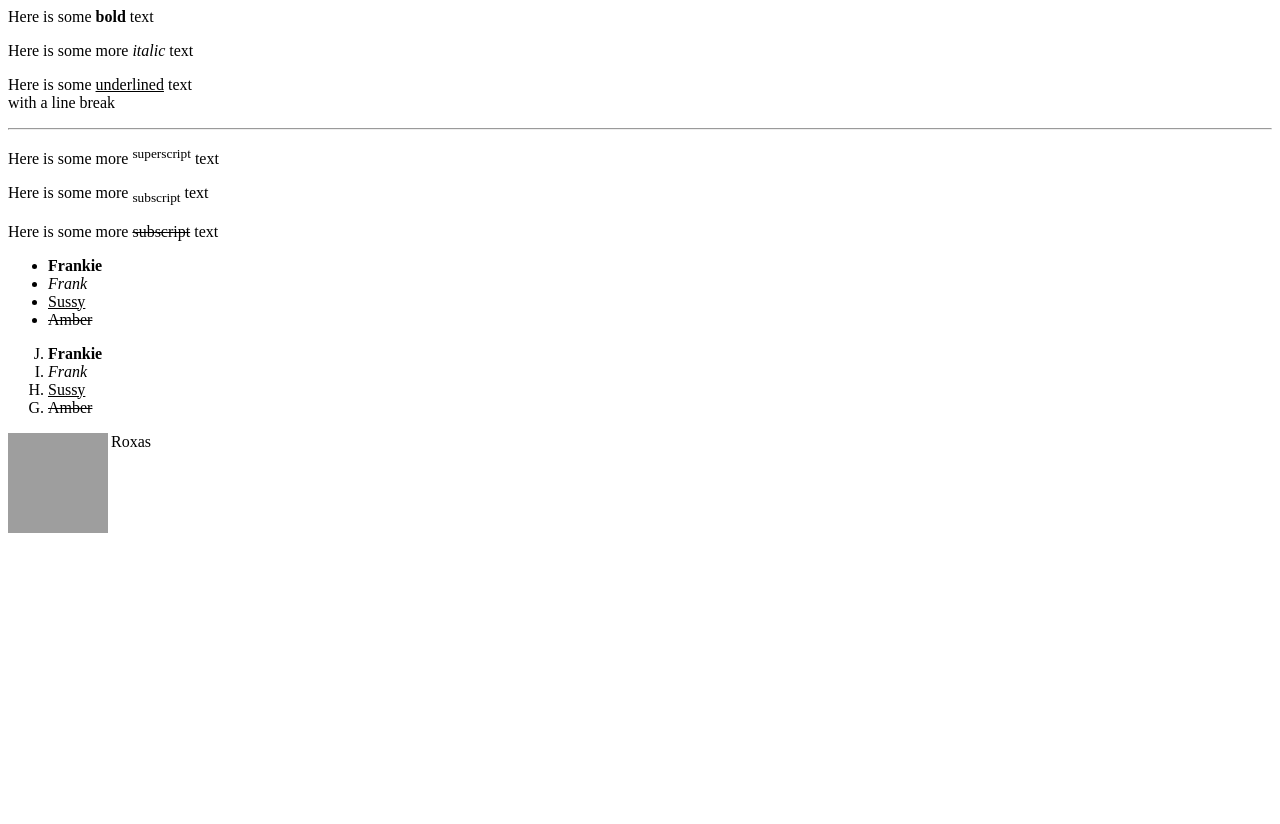
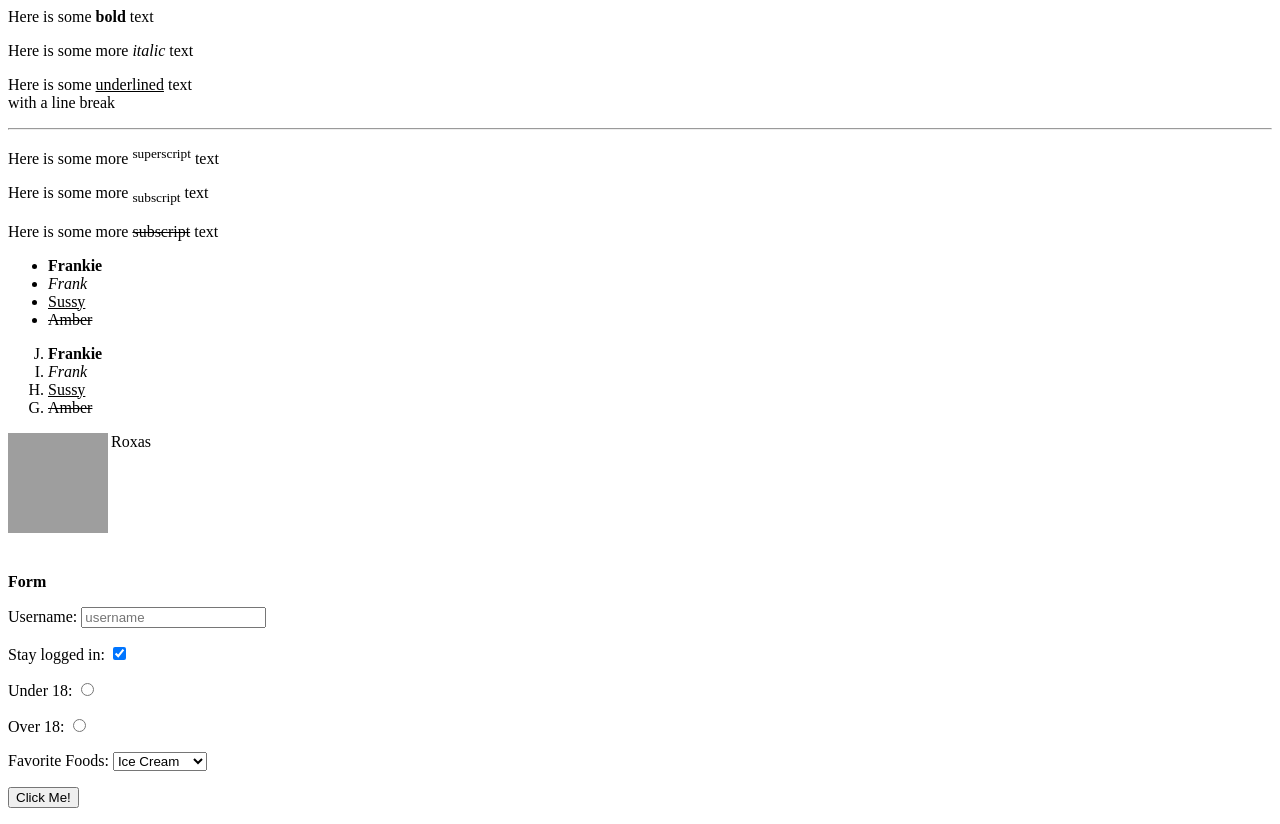
Before and after one commit to franknavarro/webcourse2.0, a plain HTML site: page 1-html/mywebpage.html in a window 1280 px wide. Before the commit the page ends 800 px from the top, so only its background shows below. Drawn offline with Linux system fonts and the light colour scheme; grey boxes are pictures that could not be loaded.

Commit message:
Add Form

```diff
--- a/1-html/mywebpage.html
+++ b/1-html/mywebpage.html
@@ -45,7 +45,25 @@
 
         <!--Adding Images-->
         <img src="https://upload.wikimedia.org/wikipedia/en/f/fa/RoxasKeyblade.jpg" width="100px" height="100px" align="left">
-        <p>Roxas</p>
+        <p>Roxas</p><br><br><br><br><br>
+
+        <!--Forms-->
+        <p><strong>Form</strong></p>
+        <form>
+            <p>Username: <input type="text" placeholder="username"></p>
+            <p>Stay logged in: <input type="checkbox" checked></p>
+            <p>Under 18: <input type="radio" name="age" value="u18"></p>
+            <p>Over 18: <input type="radio" name="age" value="o18"></p>
+            <p>Favorite Foods:
+                <select>
+                    <option>Pizza</option>
+                    <option selected>Ice Cream</option>
+                    <option>Sandwiches</option>
+                </select>
+            </p>
+            <p><input type="submit" value="Click Me!"></p>
+        </form>
+
 
     </body>
 </html>
```
